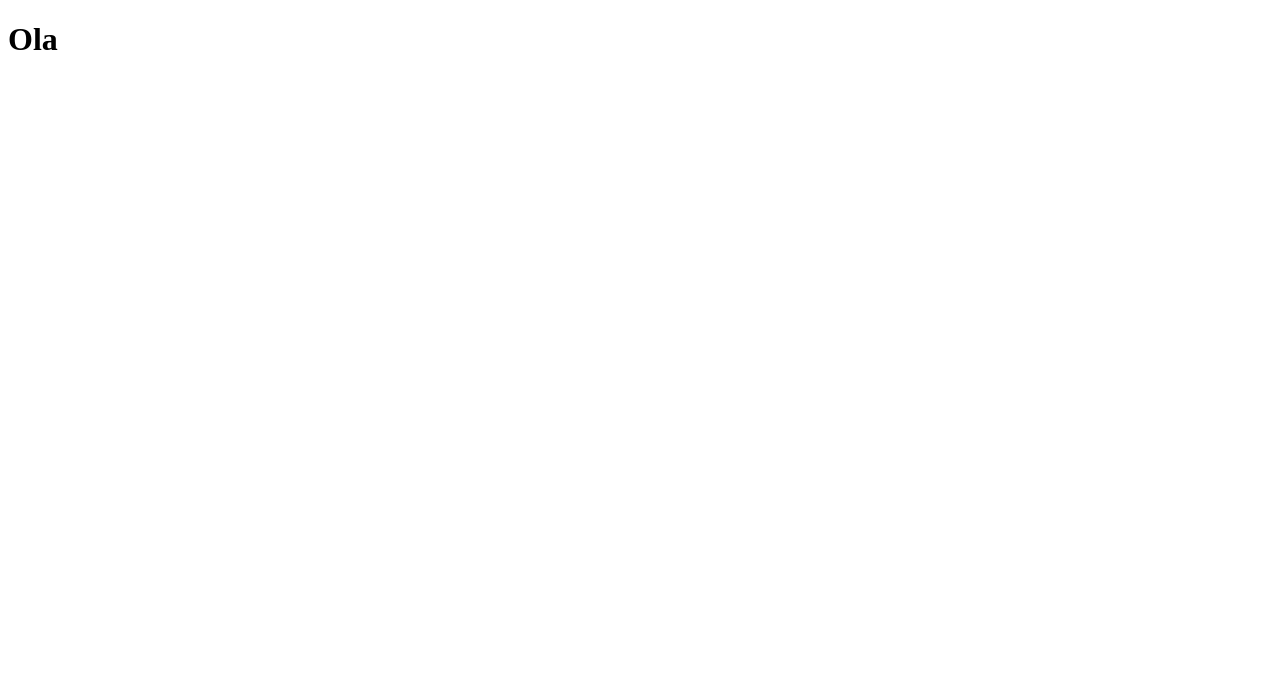
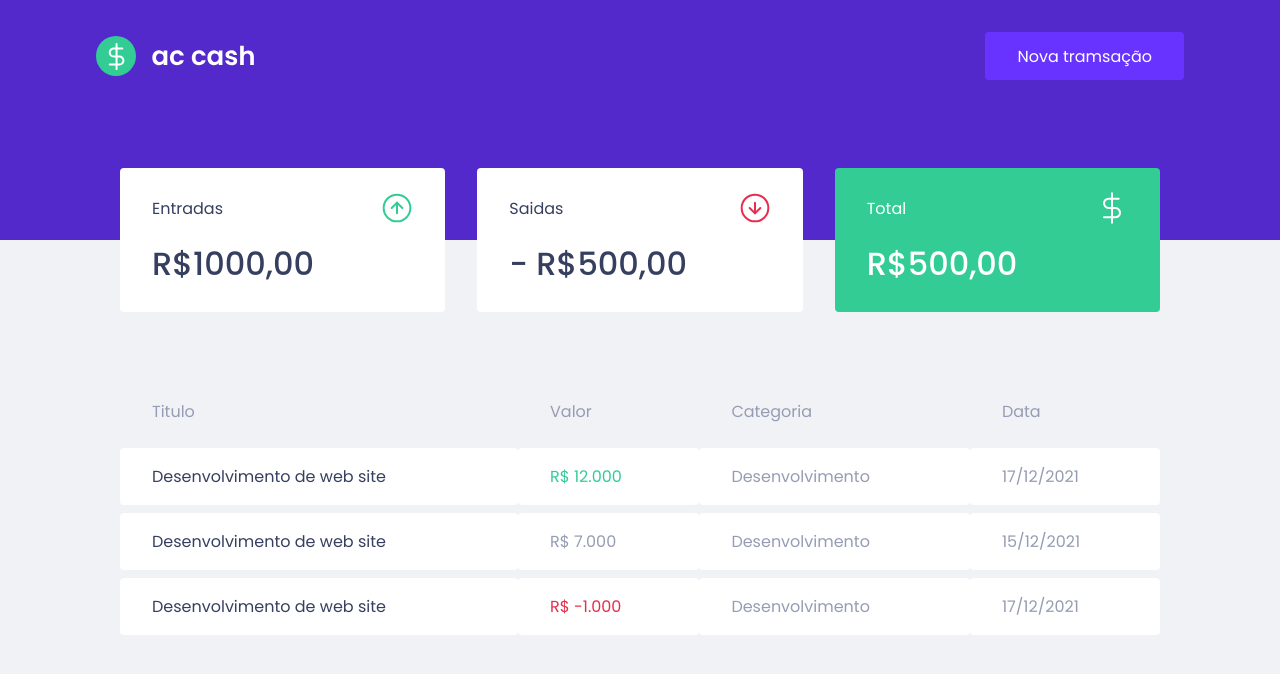
Before and after one commit to antonio-cosmo/cash-flow-web-app, a React (Vite) app: page / in a window 1280 px wide. Shown: the top 674 px of the page. Built offline with nearby package versions, Linux system fonts and the light colour scheme.

Commit message:
creation of components with static data

```diff
--- a/index.html
+++ b/index.html
@@ -1,10 +1,14 @@
 <!DOCTYPE html>
 <html lang="en">
   <head>
+    <link rel="preconnect" href="https://fonts.googleapis.com">
+    <link rel="preconnect" href="https://fonts.gstatic.com" crossorigin>
+
     <meta charset="UTF-8" />
     <link rel="icon" type="image/svg+xml" href="./favicon.png" />
     <meta name="viewport" content="width=device-width, initial-scale=1.0" />
     <title>ac cash</title>
+    <link href="https://fonts.googleapis.com/css2?family=Poppins:wght@400;500;600&display=swap" rel="stylesheet">
   </head>
   <body>
     <div id="root"></div>
--- a/package.json
+++ b/package.json
@@ -9,11 +9,13 @@
   },
   "dependencies": {
     "react": "^17.0.2",
-    "react-dom": "^17.0.2"
+    "react-dom": "^17.0.2",
+    "styled-components": "^5.3.3"
   },
   "devDependencies": {
     "@types/react": "^17.0.33",
     "@types/react-dom": "^17.0.10",
+    "@types/styled-components": "^5.1.22",
     "@vitejs/plugin-react": "^1.0.7",
     "typescript": "^4.5.4",
     "vite": "^2.8.0"
--- a/src/App.tsx
+++ b/src/App.tsx
@@ -1,4 +1,13 @@
+import { Dashboard } from "./components/Dashboard";
+import { Header } from "./components/Header";
+import { GlobalStyle } from "./styles/GlobalStyle";
 
 export function App() {
-  return <h1>Ola</h1>
+  return (
+    <>
+      <Header/>
+      <Dashboard/>
+      <GlobalStyle/>
+    </>
+  )
 }
--- /dev/null
+++ b/src/components/Dashboard/index.tsx
@@ -0,0 +1,12 @@
+import { Summary } from "../Summary";
+import { TransactionsTable } from "../TransactionTable";
+import { Container } from "./styles";
+
+export function Dashboard () {
+  return(
+    <Container>
+      <Summary/>
+      <TransactionsTable/>
+    </Container>
+  );
+}
--- /dev/null
+++ b/src/components/Dashboard/styles.ts
@@ -0,0 +1,7 @@
+import styled from 'styled-components'
+
+export const Container = styled.main`
+  max-width: 1120px;
+  margin: 0 auto;
+  padding: 2.5rem;
+`;
--- /dev/null
+++ b/src/components/Header/index.tsx
@@ -0,0 +1,20 @@
+import logoImg from '../../assets/logo.svg'
+import { Container, Content } from './styles';
+
+// interface HeaderProps{
+//   onOpenModal: () => void;
+// }
+
+
+export function Header() {
+  return(
+    <Container>
+      <Content>
+        <img src={logoImg} alt="dt money"/>
+        <button type="button">
+          Nova tramsação
+        </button>
+      </Content>
+    </Container>
+  );
+}
--- /dev/null
+++ b/src/components/Header/styles.ts
@@ -0,0 +1,32 @@
+import styled from 'styled-components'
+
+export const Container = styled.header `
+  background: var(--blue);
+
+`;
+
+export const Content = styled.div`
+  max-width: 1120px;
+  margin: 0 auto;
+
+  padding: 2rem 1rem 10rem;
+  display: flex;
+  align-items: center;
+  justify-content: space-between;
+
+  button {
+    font-size: 1rem;
+    color:#fff;
+    background: var(--blue-light);
+    border:0;
+    padding: 0 2rem;
+    border-radius: 0.25rem;
+    height: 3rem;
+
+    transition: filter 0.2s;
+
+    &:hover{
+      filter: brightness(0.9);
+    }
+  }
+`;
--- /dev/null
+++ b/src/components/Summary/index.tsx
@@ -0,0 +1,37 @@
+import incomeImg from '../../assets/income.svg';
+import outcomeImg from '../../assets/outcome.svg';
+import totalImg from '../../assets/total.svg';
+
+
+import { Container } from "./styles";
+
+export function Summary() {
+  return (
+    <Container>
+      <div>
+        <header>
+          <p>Entradas</p>
+          <img src={incomeImg} alt="Entradas"/>
+        </header>
+        <strong>R$1000,00</strong>
+      </div>
+
+      <div>
+        <header>
+          <p>Saidas</p>
+          <img src={outcomeImg} alt="Saidas"/>
+        </header>
+        <strong>- R$500,00</strong>
+      </div>
+
+      <div className="highlight-background">
+        <header>
+          <p>Total</p>
+          <img src={totalImg} alt="Total"/>
+        </header>
+        <strong>R$500,00</strong>
+      </div>
+
+    </Container>
+  );
+}
--- /dev/null
+++ b/src/components/Summary/styles.ts
@@ -0,0 +1,35 @@
+import styled from 'styled-components'
+
+export const Container = styled.div`
+  display: grid;
+  grid-template-columns: repeat(3, 1fr);
+  gap: 2rem;
+  margin-top: -7rem;
+
+  div {
+    background: var(--shape);
+    padding: 1.5rem 2rem;
+    border-radius:0.25rem;
+    color: var(--text-title);
+
+    header {
+      display: flex;
+      align-items: center;
+      justify-content: space-between;
+    }
+
+    strong {
+      display: block;
+      margin-top: 1rem;
+      font-size: 2rem;
+      font-weight: 500;
+      line-height: 3rem;
+    }
+
+    &.highlight-background {
+      background: var(--green);
+      color: #fff;
+    }
+  }
+
+`;
--- /dev/null
+++ b/src/components/TransactionTable/index.tsx
@@ -0,0 +1,39 @@
+import { Container } from "./styles";
+
+export function TransactionsTable() {
+
+  return(
+    <Container>
+      <table>
+        <thead>
+          <tr>
+            <th>Titulo</th>
+            <th>Valor</th>
+            <th>Categoria</th>
+            <th>Data</th>
+          </tr>
+        </thead>
+        <tbody>
+          <tr>
+            <td>Desenvolvimento de web site</td>
+            <td className="deposit">R$ 12.000</td>
+            <td>Desenvolvimento</td>
+            <td>17/12/2021</td>
+          </tr>
+          <tr>
+            <td>Desenvolvimento de web site</td>
+            <td>R$ 7.000</td>
+            <td>Desenvolvimento</td>
+            <td>15/12/2021</td>
+          </tr>
+          <tr>
+            <td>Desenvolvimento de web site</td>
+            <td className="withdraw">R$ -1.000</td>
+            <td>Desenvolvimento</td>
+            <td>17/12/2021</td>
+          </tr>
+        </tbody>
+      </table>
+    </Container>
+  );
+}
--- /dev/null
+++ b/src/components/TransactionTable/styles.ts
@@ -0,0 +1,37 @@
+import styled from "styled-components";
+
+export const Container = styled.div`
+  margin-top: 4rem;
+
+  table{
+    width: 100%;
+    border-spacing: 0 0.5rem;
+
+    th{
+      color: var(--text-body);
+      font-weight: 400;
+      padding: 1rem 2rem;
+      text-align: left;
+      line-height: 1.5rem;
+    }
+
+    td{
+      padding:1rem 2rem;
+      border: 0;
+      background: var(--shape);
+      color: var(--text-body);
+      border-radius: 0.25rem;
+
+      &:first-child{
+        color:var(--text-title);
+      }
+
+      &.deposit{
+        color:var(--green);
+      }
+      &.withdraw{
+        color: var(--red);
+      }
+    }
+  }
+`;
--- /dev/null
+++ b/src/styles/GlobalStyle.ts
@@ -0,0 +1,71 @@
+import { createGlobalStyle } from "styled-components";
+
+export const GlobalStyle = createGlobalStyle`
+  :root{
+    --background: #f0f2f5;
+    --shape: #ffffff;
+    --green: #33cc95;
+    --red: #e52e4d;
+    --blue: #5429cc;
+    --blue-light: #6933ff;
+
+    --text-title: #363f5f;
+    --text-body: #969cb3;
+  }
+
+  * {
+    margin: 0;
+    padding: 0;
+    box-sizing: border-box;
+  }
+
+  html {
+    @media (max-width: 1080px){
+      font-size: 93.75%;
+    }
+
+    @media (max-width: 720px){
+      font-size: 87.5%;
+    }
+  }
+
+  body {
+    background: var(--background);
+    -webkit-font-smoothing: antialiased;
+  }
+
+  body, input, textarea, button {
+    font-family: 'Poppins', sans-serif;
+    font-weight: 400;
+  }
+
+  h1, h2, h3, h4, h5, h6, strong {
+    font-weight: 600;
+  }
+
+  button {
+    cursor: pointer;
+  }
+
+  [disabled] {
+    opacity: 0.6;
+    cursor: not-allowed;
+  }
+
+  .contentModal{
+    width: 100%;
+    max-width: 500px;
+    background-color: #fefefe ;
+  }
+  .overlayModal{
+    position: fixed;
+    top: 0;
+    left: 0;
+    right: 0;
+    bottom: 0;
+    background: rgba(255, 255, 255, 0.75);
+    display: flex;
+    align-items: center;
+    justify-content: center;
+  }
+`
```
Also changed, not shown: 1 other file (tests, documents, lock files or other folders).
